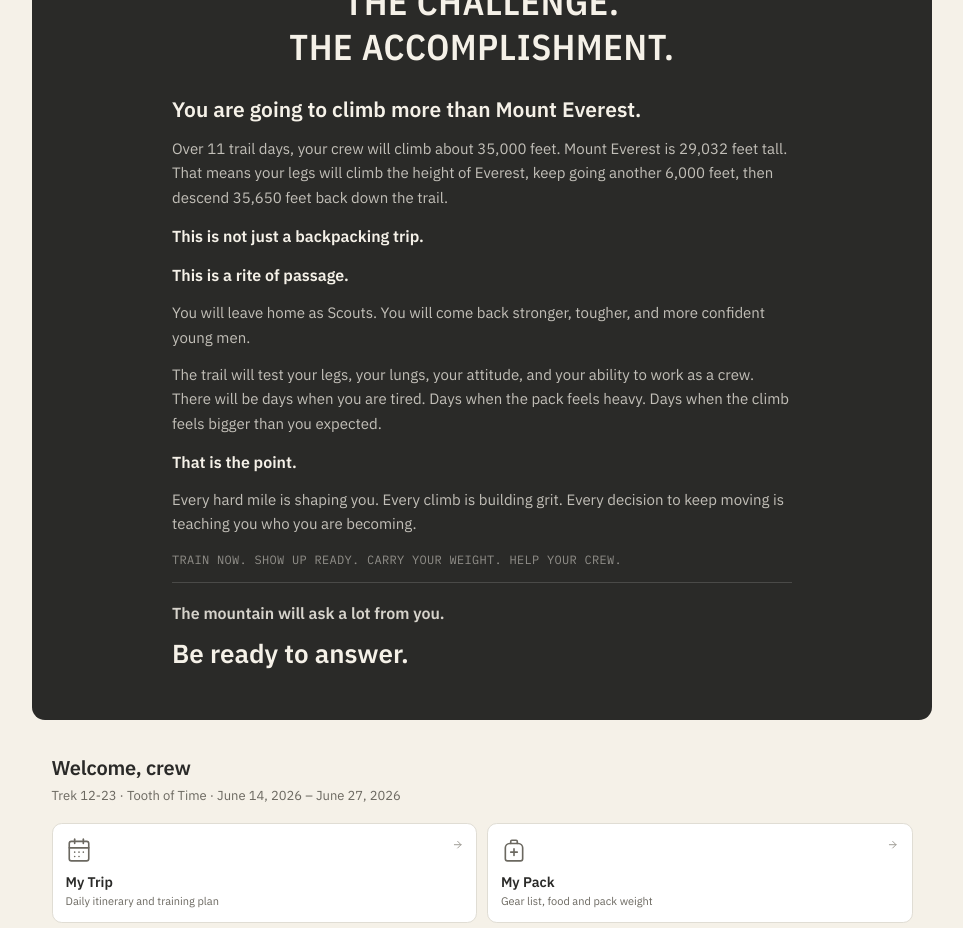
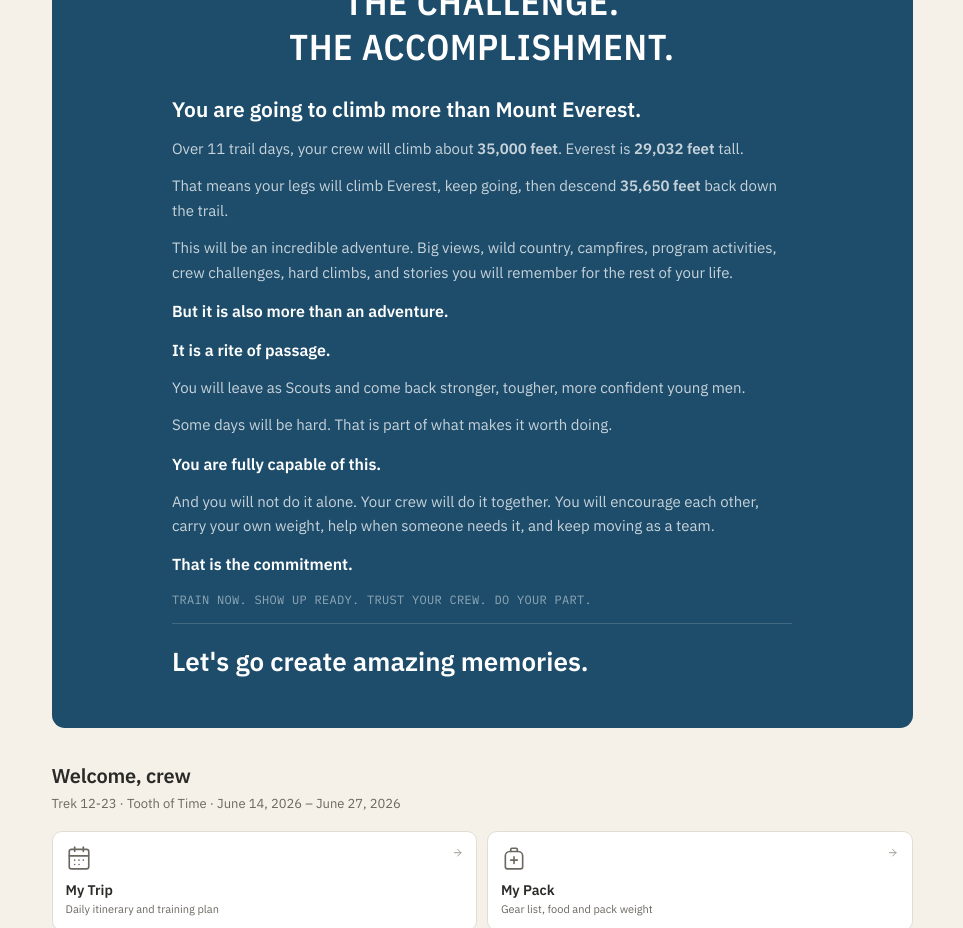
Before and after one commit to mikebuoy/241-philmont-2026, a Next.js app: page / in a window 1280 px wide. Shown: the part 500-1428 px from the top of the page, without its empty margins (158-1121 px from the left). Built offline with nearby package versions, Linux system fonts and the light colour scheme; no server answers.

Commit message:
added crew/gear-check report

```diff
--- a/src/app/page.tsx
+++ b/src/app/page.tsx
@@ -48,7 +48,7 @@ export default async function Home() {
             tone="loss"
           />
         </div>
-        <div className="-mx-6 bg-ink text-bg px-6 py-10 sm:py-14 mt-3 rounded-2xl">
+        <div className="-mx-6 sm:mx-0 bg-hcblue text-white px-6 py-10 sm:py-14 mt-3 rounded-2xl mx-[10px]">
           <div className="max-w-[620px] mx-auto">
 
             {/* Icon + title */}
@@ -71,26 +71,32 @@ export default async function Home() {
                 You are going to climb more than Mount Everest.
               </p>
               <p className="opacity-75">
-                Over 11 trail days, your crew will climb about 35,000 feet. Mount Everest is 29,032 feet tall. That means your legs will climb the height of Everest, keep going another 6,000 feet, then descend 35,650 feet back down the trail.
-              </p>
-              <p className="text-[16px] font-semibold">This is not just a backpacking trip.</p>
-              <p className="text-[16px] font-semibold">This is a rite of passage.</p>
-              <p className="opacity-75">
-                You will leave home as Scouts. You will come back stronger, tougher, and more confident young men.
+                Over 11 trail days, your crew will climb about <strong className="font-bold">35,000 feet</strong>. Everest is <strong className="font-bold">29,032 feet</strong> tall.
               </p>
               <p className="opacity-75">
-                The trail will test your legs, your lungs, your attitude, and your ability to work as a crew. There will be days when you are tired. Days when the pack feels heavy. Days when the climb feels bigger than you expected.
+                That means your legs will climb Everest, keep going, then descend <strong className="font-bold">35,650 feet</strong> back down the trail.
               </p>
-              <p className="text-[16px] font-bold">That is the point.</p>
               <p className="opacity-75">
-                Every hard mile is shaping you. Every climb is building grit. Every decision to keep moving is teaching you who you are becoming.
+                This will be an incredible adventure. Big views, wild country, campfires, program activities, crew challenges, hard climbs, and stories you will remember for the rest of your life.
               </p>
+              <p className="text-[16px] font-semibold">But it is also more than an adventure.</p>
+              <p className="text-[16px] font-semibold">It is a rite of passage.</p>
+              <p className="opacity-75">
+                You will leave as Scouts and come back stronger, tougher, more confident young men.
+              </p>
+              <p className="opacity-75">
+                Some days will be hard. That is part of what makes it worth doing.
+              </p>
+              <p className="text-[16px] font-semibold">You are fully capable of this.</p>
+              <p className="opacity-75">
+                And you will not do it alone. Your crew will do it together. You will encourage each other, carry your own weight, help when someone needs it, and keep moving as a team.
+              </p>
+              <p className="text-[16px] font-semibold">That is the commitment.</p>
               <p className="font-mono text-[12px] opacity-50 tracking-wide uppercase">
-                Train now. Show up ready. Carry your weight. Help your crew.
+                Train now. Show up ready. Trust your crew. Do your part.
               </p>
-              <div className="pt-5 border-t border-white/15 space-y-2">
-                <p className="text-[16px] font-semibold opacity-85">The mountain will ask a lot from you.</p>
-                <p className="text-[22px] sm:text-[26px] font-bold">Be ready to answer.</p>
+              <div className="pt-5 border-t border-white/15">
+                <p className="text-[22px] sm:text-[26px] font-bold">Let&apos;s go create amazing memories.</p>
               </div>
             </div>
 
```
